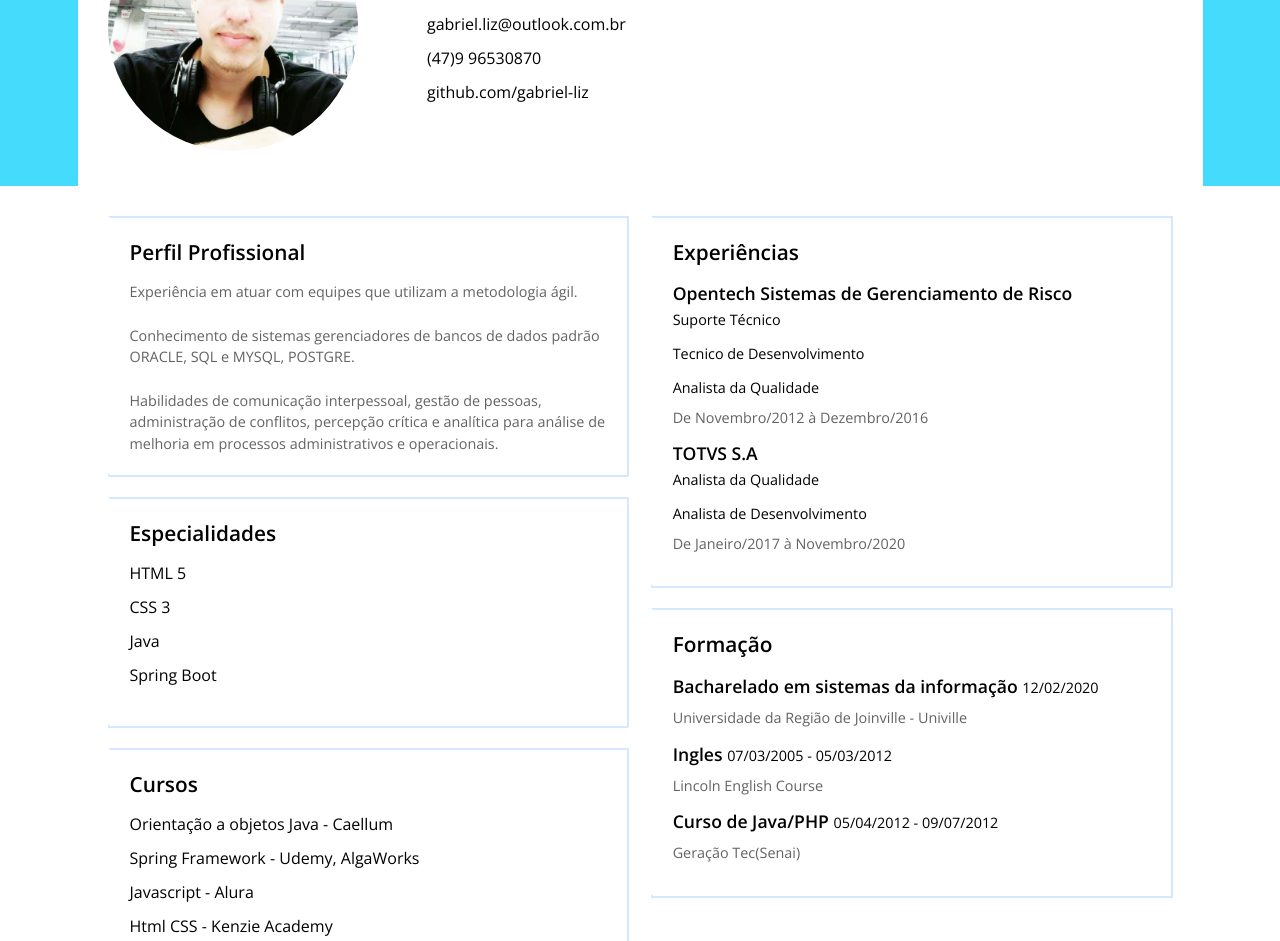
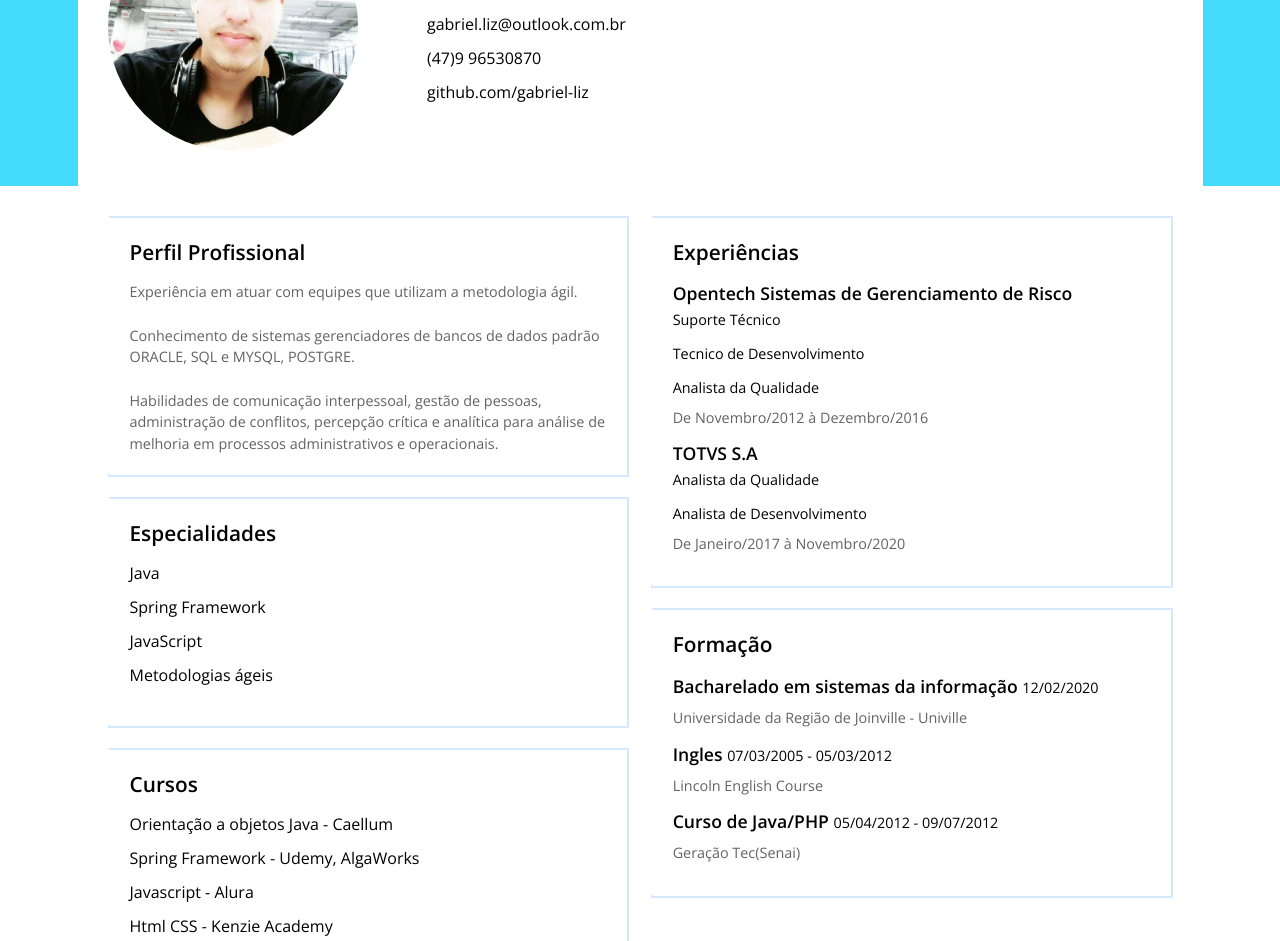
Before and after one commit to gabriel-liz/gabriel-liz.github.io, a plain HTML site: page index.html in a window 1280 px wide. Shown: the part 159-1100 px from the top of the page. Drawn offline with nearby package versions, Linux system fonts and the light colour scheme.

Commit message:
Update index.html

```diff
--- a/index.html
+++ b/index.html
@@ -74,11 +74,10 @@
                                 <span class="topo-direita"></span>
                                 <h2>Especialidades</h2>
                                 <ul>
-                                    <li>HTML 5</li>
-                                    <li>CSS 3</li>
                                     <li>Java</li>
-                                    <li>Spring Boot</li>
-
+                                    <li>Spring Framework</li>
+                                    <li>JavaScript</li>
+                                    <li>Metodologias ágeis</li>
                                 </ul>
                                 <span class="baixo-esquerda"></span>
                             </section>
```
